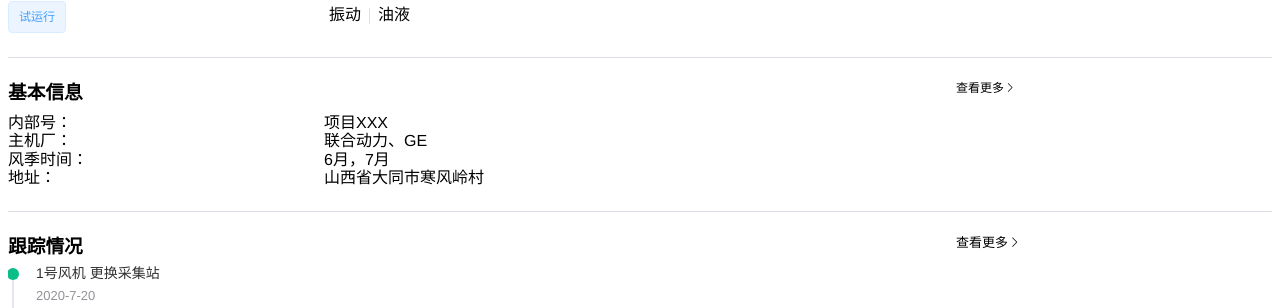
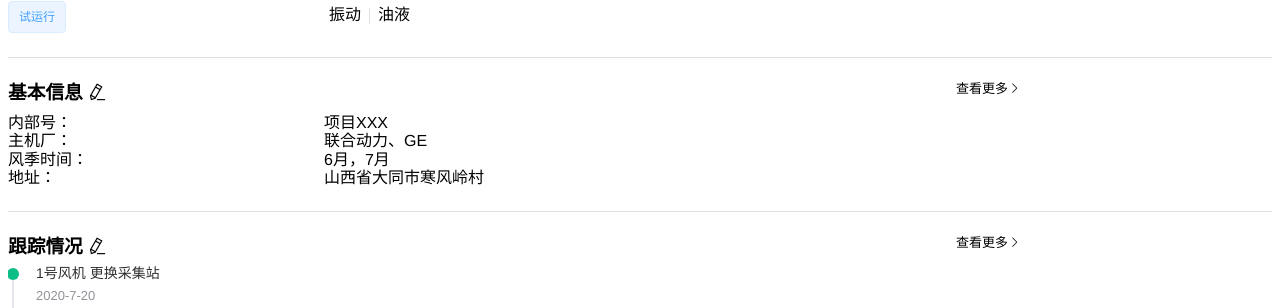
Before and after one commit to zhouf00/test_vue_obj, a Vue app: page /detail/1 in a window 1280 px wide. Shown: the part 348-656 px from the top of the page. Built offline with nearby package versions, Linux system fonts and the light colour scheme.

Commit message:
详情页面更新

```diff
--- a/src/components/content/tabcontrol/DetailHeadline.vue
+++ b/src/components/content/tabcontrol/DetailHeadline.vue
@@ -2,7 +2,8 @@
 <template>
   <!-- <el-divider/> -->
   <el-row style="margin-bottom:10px;">
-    <el-col :span="18"><h3>{{title}}</h3></el-col>
+    <el-col :span="18"><h3>{{title}} <i class="el-icon-edit" @click="test"/></h3></el-col>
+    <!-- <el-col :span="2"></el-col> -->
     <el-col :span="6" style="font-size:13px;">查看更多<i class="el-icon-arrow-right"></i></el-col>
   </el-row>
 </template>
@@ -17,6 +18,11 @@
           return '默认'
         }
       }
+    },
+    methods: {
+      test() {
+        // console.log('aaa')
+      }
     }
   }
 </script>
--- a/src/views/detail/components/DetailInfo.vue
+++ b/src/views/detail/components/DetailInfo.vue
@@ -2,10 +2,11 @@
 <template>
   <div style="margin-top:10px;">
     <el-divider/>
-    <el-row style="margin-bottom:10px;">
+    <!-- <el-row style="margin-bottom:10px;">
       <el-col :span="18"><h3>基本信息</h3></el-col>
       <el-col :span="6" style="font-size:12px;">查看更多<i class="el-icon-arrow-right"></i></el-col>
-    </el-row>
+    </el-row> -->
+    <detail-headline :title="'基本信息'"/>
     <el-row>
       <el-col :span="6"><p>内部号：</p></el-col>
       <el-col :span="12"><span class="demonstration">项目XXX</span></el-col>
@@ -26,8 +27,13 @@
 </template>
 
 <script>
+  import DetailHeadline from 'components/content/tabcontrol/DetailHeadline'
+
   export default {
-    name: 'DetailInfo'
+    name: 'DetailInfo',
+    components: {
+      DetailHeadline,
+    }
 
   }
 </script>
--- a/src/views/detail/components/DetailLog.vue
+++ b/src/views/detail/components/DetailLog.vue
@@ -27,6 +27,7 @@
 
 <script>
   import DetailHeadline from 'components/content/tabcontrol/DetailHeadline'
+
   export default {
     name: 'DetailLog',
     components:{
```
